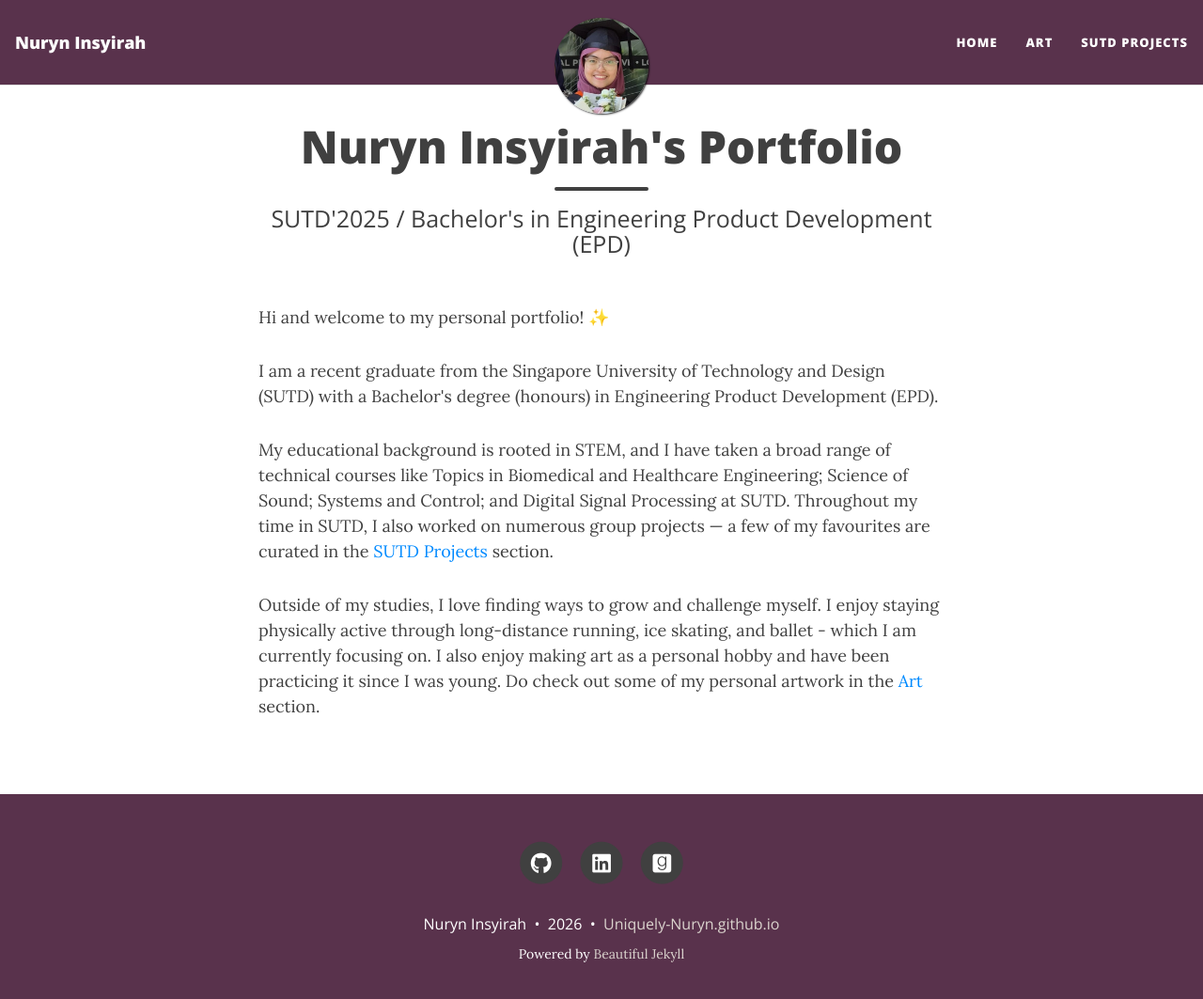
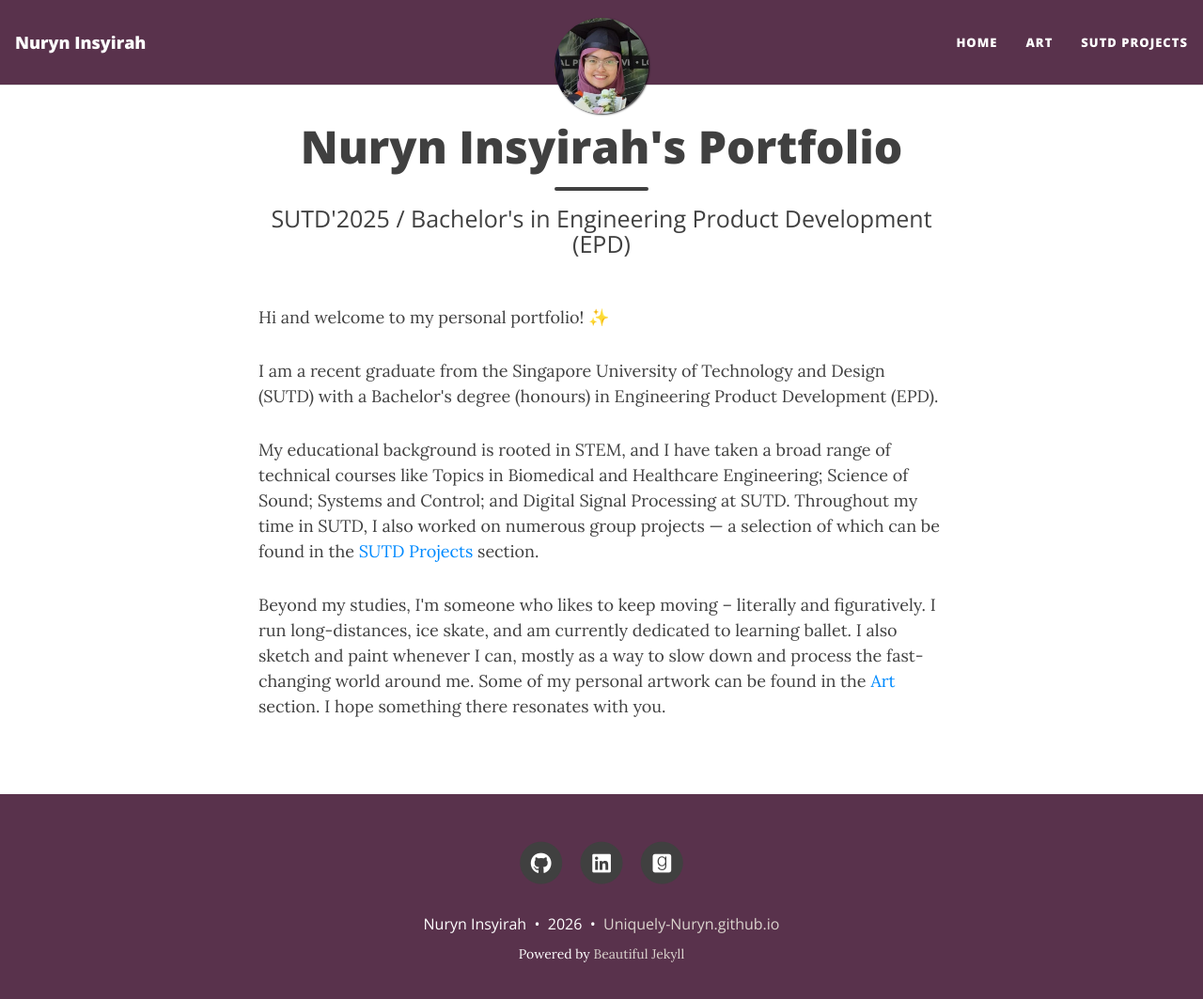
Before and after one commit to Uniquely-Nuryn/Uniquely-Nuryn.github.io, a Jekyll site: the page built from index.html, in a window 1280 px wide and 1076 px high. Shown: the top 1063 px of the window at 94% size. Built offline with Jekyll 4.4.1, drawn with Linux system fonts in a browser that asks for light colours; the list of posts is cut into pages by our own code.

Commit message:
edited index.html page

```diff
--- a/index.html
+++ b/index.html
@@ -7,5 +7,5 @@
 
     <p>I am a recent graduate from the Singapore University of Technology and Design (SUTD) with a Bachelor's degree (honours) in Engineering Product Development (EPD). </p>
 
-    My educational background is rooted in STEM, and I have taken a broad range of technical courses like Topics in Biomedical and Healthcare Engineering; Science of Sound; Systems and Control; and Digital Signal Processing at SUTD. Throughout my time in SUTD, I also worked on numerous group projects — a few of my favourites are curated in the <a href="{{ '/sutd-projects/' | relative_url }}">SUTD Projects</a> section.</p>
-    <p>Outside of my studies, I love finding ways to grow and challenge myself. I enjoy staying physically active through long-distance running, ice skating, and ballet - which I am currently focusing on. I also enjoy making art as a personal hobby and have been practicing it since I was young. Do check out some of my personal artwork in the <a href="{{ '/art-gallery-new/' | relative_url }}">Art</a> section.</p>
+    My educational background is rooted in STEM, and I have taken a broad range of technical courses like Topics in Biomedical and Healthcare Engineering; Science of Sound; Systems and Control; and Digital Signal Processing at SUTD. Throughout my time in SUTD, I also worked on numerous group projects — a selection of which can be found in the <a href="{{ '/sutd-projects/' | relative_url }}">SUTD Projects</a> section.</p>
+    <p>Beyond my studies, I'm someone who likes to keep moving – literally and figuratively. I run long-distances, ice skate, and am currently dedicated to learning ballet. I also sketch and paint whenever I can, mostly as a way to slow down and process the fast-changing world around me. Some of my personal artwork can be found in the <a href="{{ '/art-gallery-new/' | relative_url }}">Art</a> section. I hope something there resonates with you.</p>
```
